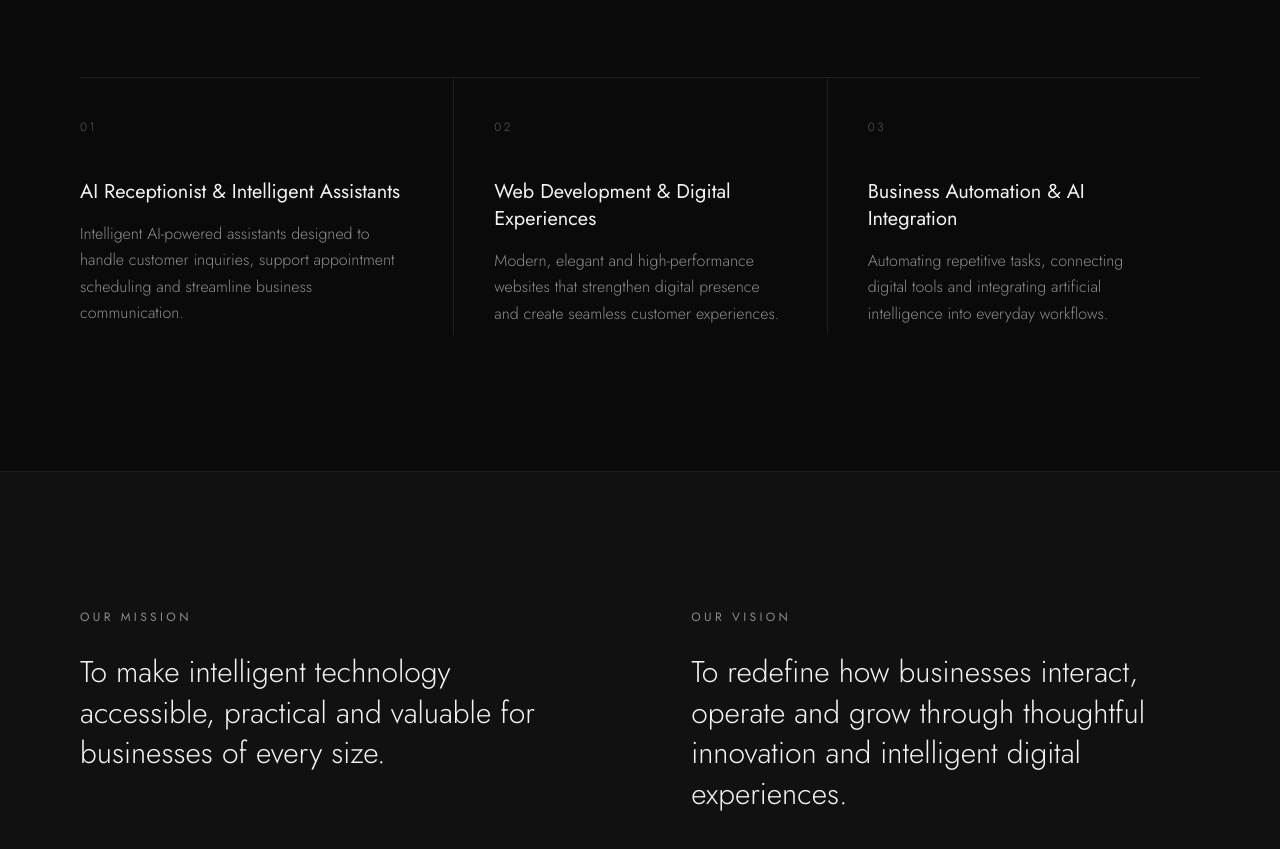
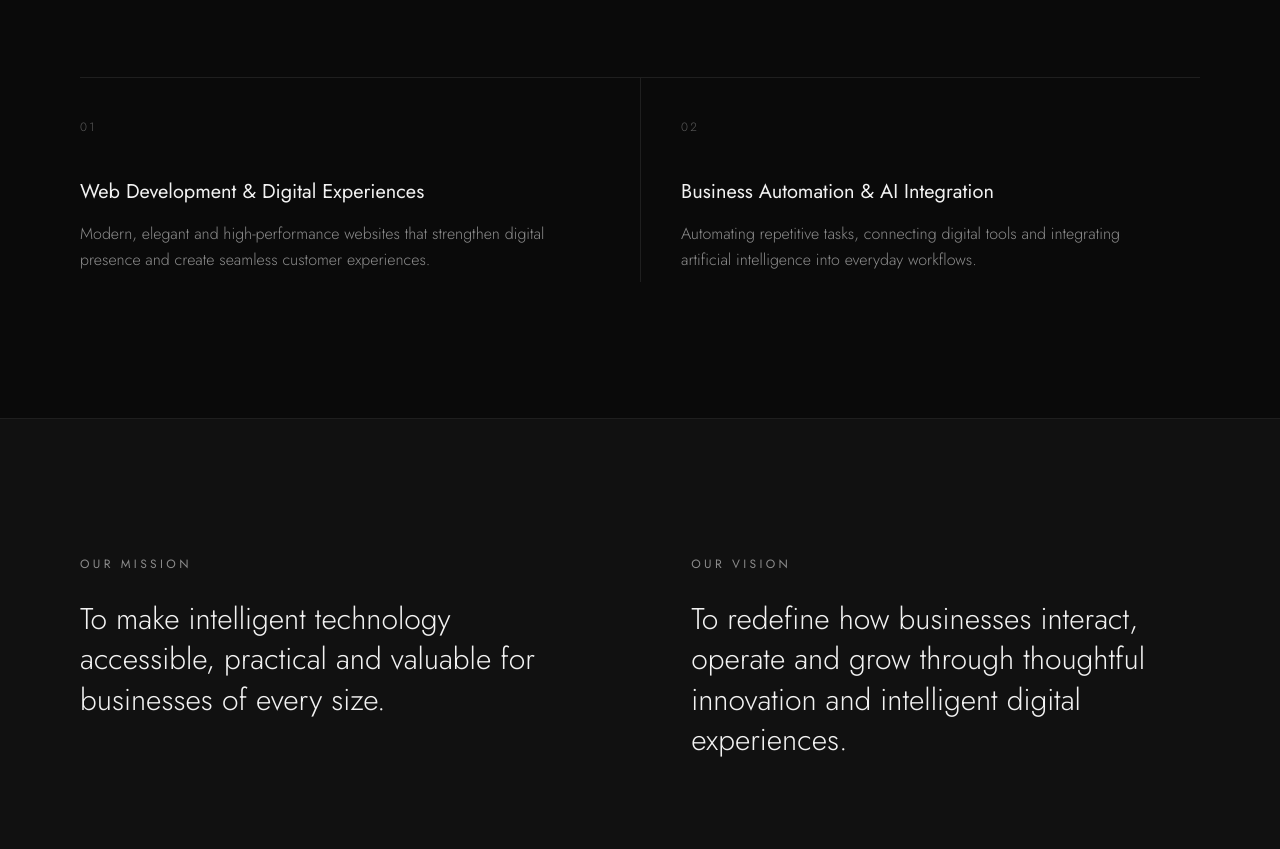
Before and after one commit to antwnakys/ivelro, a plain HTML site: page index.html in a window 1280 px wide. Shown: the part 1358-2207 px from the top of the page. Drawn offline with Linux system fonts and the light colour scheme.

Commit message:
Remove AI Receptionist service from the site
Co-Authored-By: Claude Opus 5.5 <noreply@anthropic.com>
Claude-Session: https://claude.ai/code/session_019Pca9WAmuKQcdJTQKaRTyC

```diff
--- a/assets/css/style.css
+++ b/assets/css/style.css
@@ -120,7 +120,7 @@ a { color: inherit; text-decoration: none; }
 
 .services {
   display: grid;
-  grid-template-columns: repeat(3, 1fr);
+  grid-template-columns: repeat(2, 1fr);
   border-top: 1px solid var(--rule);
 }
 .service {
--- a/index.html
+++ b/index.html
@@ -4,13 +4,13 @@
   <meta charset="utf-8">
   <meta name="viewport" content="width=device-width, initial-scale=1">
   <title>IVELRO — Intelligent Automation. Digital Innovation.</title>
-  <meta name="description" content="IVELRO is a technology company building AI receptionists, intelligent assistants, modern websites and business automation that help organisations operate more efficiently.">
+  <meta name="description" content="IVELRO is a technology company building modern websites and business automation that help organisations operate more efficiently.">
   <meta name="theme-color" content="#0a0a0a">
 
   <meta property="og:type" content="website">
   <meta property="og:site_name" content="IVELRO">
   <meta property="og:title" content="IVELRO — Intelligence, Simplified.">
-  <meta property="og:description" content="AI receptionists, intelligent assistants, web development and business automation.">
+  <meta property="og:description" content="Web development, digital experiences, business automation and AI integration.">
   <meta property="og:image" content="assets/img/og-image.png">
   <meta name="twitter:card" content="summary_large_image">
 
@@ -60,16 +60,11 @@
         <ol class="services">
           <li class="service reveal">
             <span class="service-num">01</span>
-            <h3 class="service-title">AI Receptionist &amp; Intelligent Assistants</h3>
-            <p>Intelligent AI-powered assistants designed to handle customer inquiries, support appointment scheduling and streamline business communication.</p>
-          </li>
-          <li class="service reveal">
-            <span class="service-num">02</span>
             <h3 class="service-title">Web Development &amp; Digital Experiences</h3>
             <p>Modern, elegant and high-performance websites that strengthen digital presence and create seamless customer experiences.</p>
           </li>
           <li class="service reveal">
-            <span class="service-num">03</span>
+            <span class="service-num">02</span>
             <h3 class="service-title">Business Automation &amp; AI Integration</h3>
             <p>Automating repetitive tasks, connecting digital tools and integrating artificial intelligence into everyday workflows.</p>
           </li>
```
